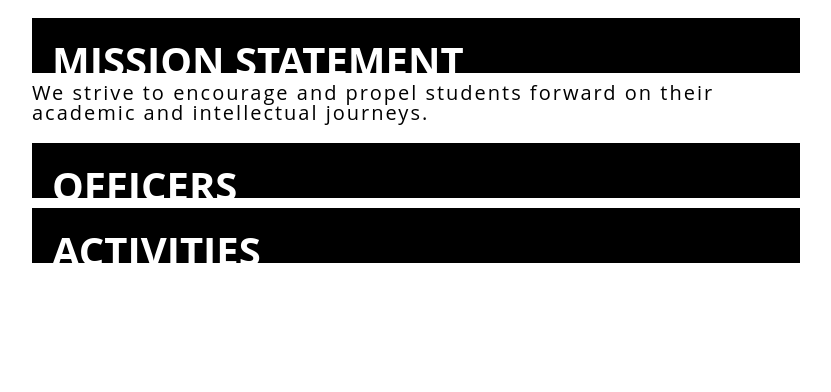
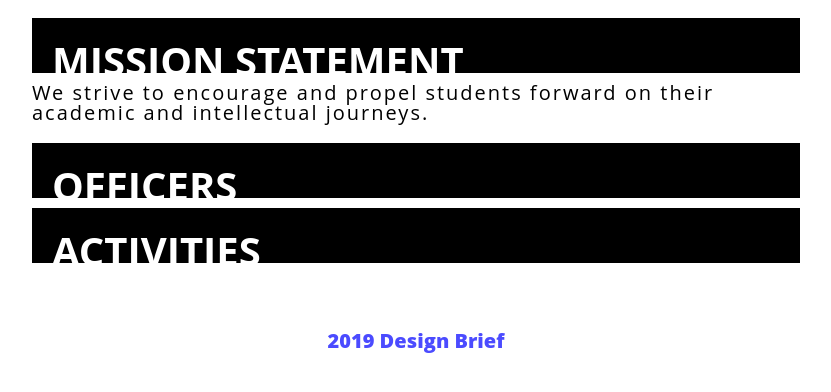
Before and after one commit to WhatIsACore/webmasters, a website: page public/tsa/index.html in a window 1280 px wide. Shown: the part 845-1237 px from the top of the page, without its empty margins (224-1055 px from the left). Before the commit the page ends 1128 px from the top, so only its background shows below. Drawn offline with Linux system fonts and the light colour scheme.

Commit message:
added design brief link

```diff
--- a/public/tsa/index.html
+++ b/public/tsa/index.html
@@ -16,5 +16,10 @@
 				<h2>OFFICERS</h2>
 				<h2>ACTIVITIES</h2>
 			</div>
+			<br>
+			<br>
+			<div id='desbrieflink'>
+				<a href='/'>2019 Design Brief</a>
+			</div>
 		</body>
 	</html>
--- a/public/tsa/tsastyle.css
+++ b/public/tsa/tsastyle.css
@@ -69,3 +69,19 @@ p{
 	text-align:left;
 	letter-spacing:2px;
 }
+
+#desbrieflink{
+	width: 100vw;
+	text-align: center;
+	font-size: 20px;
+	font-weight: 900;
+	margin-bottom: 100px;
+}
+a{
+	text-decoration: none;
+	color: #00f;
+	opacity: 0.7;
+}
+#desbrieflink a:hover{
+	opacity: 1;
+}
```
